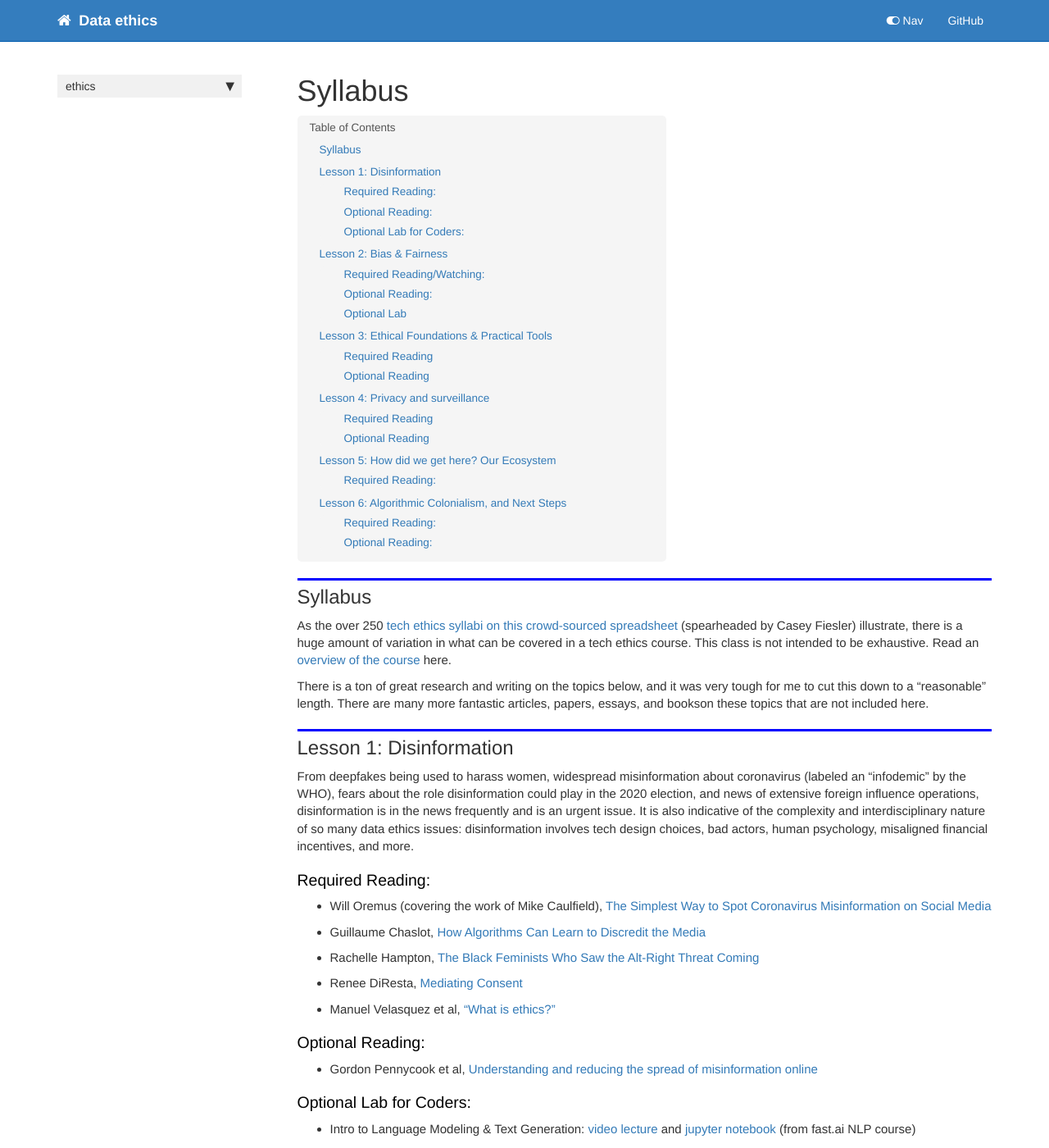
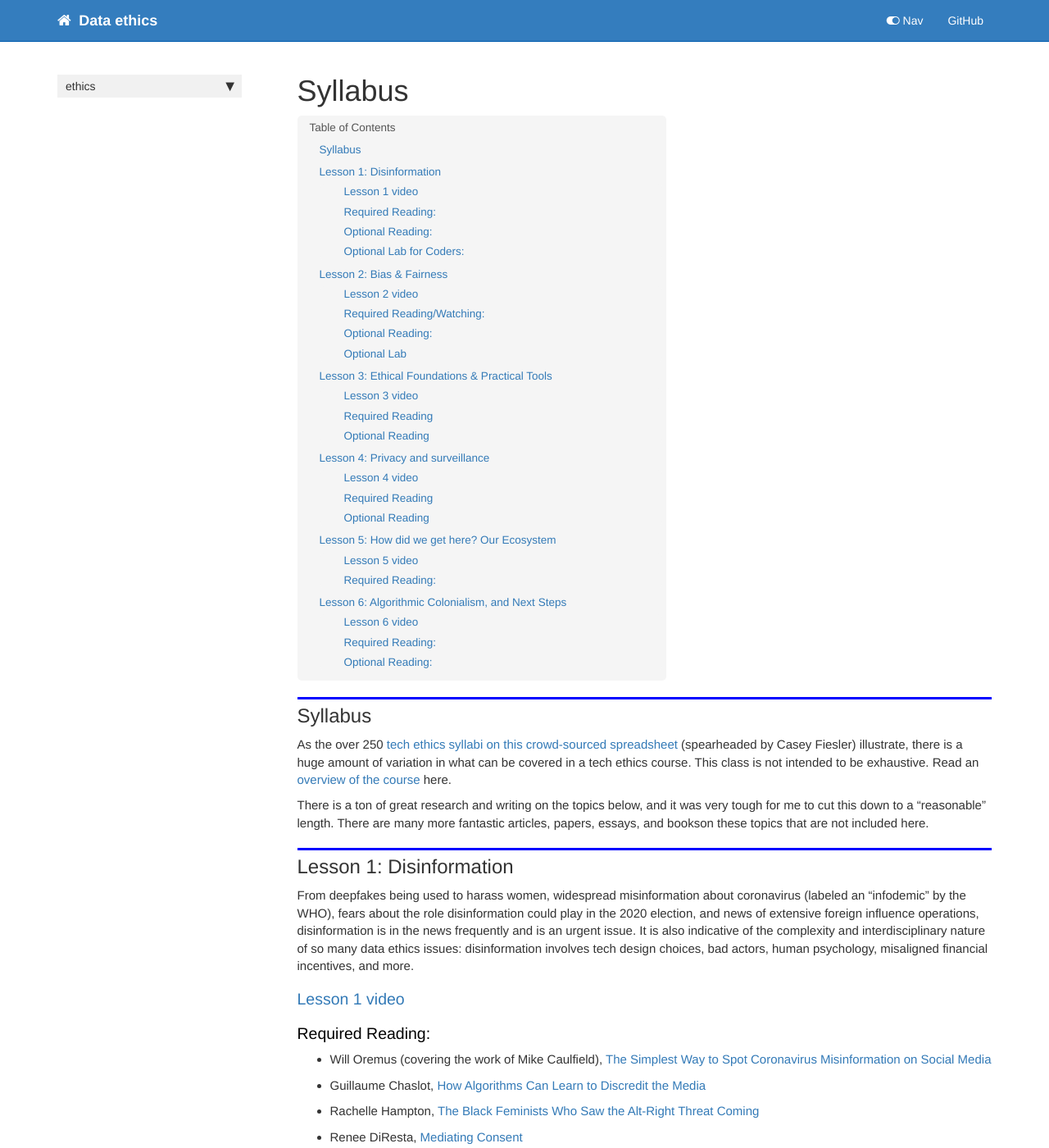
Before and after one commit to fastai/ethics.fast.ai, a Jekyll site: the page built from docs/syllabus.md, in a window 1280 px wide and 1400 px high. Shown: the whole window at 82% size. Built offline with Jekyll 4.4.1, drawn with Linux system fonts in a browser that asks for light colours; nearby versions of some CDN libraries; our own code applies the rules of GitHub Pages for plain Markdown files; comment, search, counter and statistics services are not loaded; some of the changed text lies outside the part shown.

Commit message:
editing syllabus and index

```diff
--- a/docs/syllabus.md
+++ b/docs/syllabus.md
@@ -7,6 +7,8 @@ There is a ton of great research and writing on the topics below, and it was ver
 ## Lesson 1: Disinformation
 
 From deepfakes being used to harass women, widespread misinformation about coronavirus (labeled an "infodemic" by the WHO), fears about the role disinformation could play in the 2020 election, and news of extensive foreign influence operations, disinformation is in the news frequently and is an urgent issue. It is also indicative of the complexity and interdisciplinary nature of so many data ethics issues: disinformation involves tech design choices, bad actors, human psychology, misaligned financial incentives, and more.
+
+### [Lesson 1 video](http://ethics.fast.ai/videos/?lesson=1)
 
 ### Required Reading:
 
@@ -25,6 +27,8 @@ From deepfakes being used to harass women, widespread misinformation about coron
 ## Lesson 2: Bias & Fairness
 
 Unjust bias is an increasingly discussed issue in machine learning and has even spawned its own field as the primary focus of Fairness, Accountability, and Transparency (FAccT).  We will go beyond a surface-level discussion and cover questions of how fairness is defined, different types of bias, steps towards mitigating it, and complicating factors.
+
+### [Lesson 2 video](http://ethics.fast.ai/videos/?lesson=2)
 
 ### Required Reading/Watching:
 
@@ -45,6 +49,8 @@ Involves code, but was geared to audience that included beginners:
 
 Now that we’ve seen a number of concrete, real world examples of ethical issues that arise with data, we will step back and learn about some ethical philosophies and lenses to evaluate ethics through, as well as considering how ethical questions are chosen.  We will also cover the Markkula Center’s Tech Ethics Toolkit, a set of concrete practices to be implemented in the workplace.
 
+### [Lesson 3 video](http://ethics.fast.ai/videos/?lesson=3)
+
 ### Required Reading
 - Shannon Vallor et al, [Conceptual Frameworks in Technology and Engineering Practice: Ethical Lenses to Look Through](https://www.scu.edu/ethics-in-technology-practice/conceptual-frameworks/)
 - Ian Bogost, [Enough With the Trolley Problem](https://www.theatlantic.com/technology/archive/2018/03/got-99-problems-but-a-trolley-aint-one/556805/)
@@ -63,6 +69,8 @@ Mark White, [Superhuman Ethics Class With The Avengers Prime](https://media.wile
 
 Huge amounts of data are being collected about us: apps on our phones track our location, dating sites sell intimate details, facial recognition in schools records students, and police use large, unregulated databases of faces.  Here, we discuss real-world examples of how our data is collected, sold, and used.  There are also concerning patterns of how surveillance is used to suppress dissent and to further harm those who are already marginalized.
 
+### [Lesson 4 video](http://ethics.fast.ai/videos/?lesson=4)
+
 ### Required Reading
 - Jennifer Valentino-DeVries et al (NYT), [Your Apps Know Where You Were Last Night, and They’re Not Keeping It Secret](https://www.nytimes.com/interactive/2018/12/10/business/location-data-privacy-apps.html)
 - Phillip Rogaway, [The Moral Character of Cryptographic Work](https://web.cs.ucdavis.edu/~rogaway/papers/moral-fn.pdf)
@@ -79,6 +87,8 @@ Huge amounts of data are being collected about us: apps on our phones track our
 ## Lesson 5: How did we get here? Our Ecosystem
 News stories understandably often focus on one instance of a particular ethics issue at a particular company.  Here, I want us to step back and consider some of the broader trends and factors that have resulted in the types of issues we are seeing.  These include our over-emphasis on metrics, the inherent design of many of the platforms, venture capital’s focus on hypergrowth, and more.
 
+### [Lesson 5 video](http://ethics.fast.ai/videos/?lesson=6)
+
 ### Required Reading:
 - Zeynep Tufekci, [How social media took us from Tahrir Square to Donald Trump](https://www.technologyreview.com/s/611806/how-social-media-took-us-from-tahrir-square-to-donald-trump/)
 - James Grimmelman, [The Platform is the Message](https://papers.ssrn.com/sol3/papers.cfm?abstract_id=3132758)
@@ -90,9 +100,11 @@ News stories understandably often focus on one instance of a particular ethics i
 ## Lesson 6: Algorithmic Colonialism, and Next Steps
 When corporations from one country develop and deploy technology in many other countries, extracting data and profits, often with little awareness of local cultural issues, a number of ethical issues can arise. Here we will explore algorithmic colonialism.  We will also consider next steps for how students can continue to engage around data ethics and take what they’ve learned back to their workplaces.
 
+### [Lesson 6 video](http://ethics.fast.ai/videos/?lesson=9)
+
 ### Required Reading:
 - Abeba Birhane, [The Algorithmic Colonization of Africa](https://reallifemag.com/the-algorithmic-colonization-of-africa/)
-- Amy Maxmen (Nature), [Can tracking people through phone-call data improve lives?](https://www.nature.com/articles/d41586-019-01679-5)
+- Amy Maxmen, [Can tracking people through phone-call data improve lives?](https://www.nature.com/articles/d41586-019-01679-5)
 - Adrienne Lafrance, [Facebook and the New Colonialism](https://www.theatlantic.com/technology/archive/2016/02/facebook-and-the-new-colonialism/462393/)
 
 ### Optional Reading:
```
Also changed, not shown: docs/index.md (+2 -2 lines).
